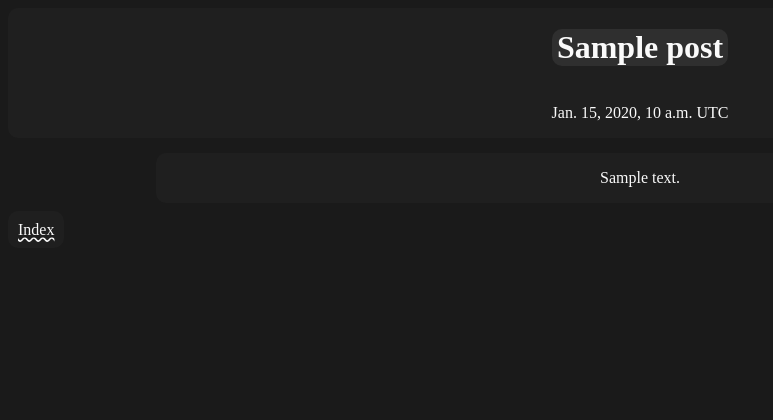
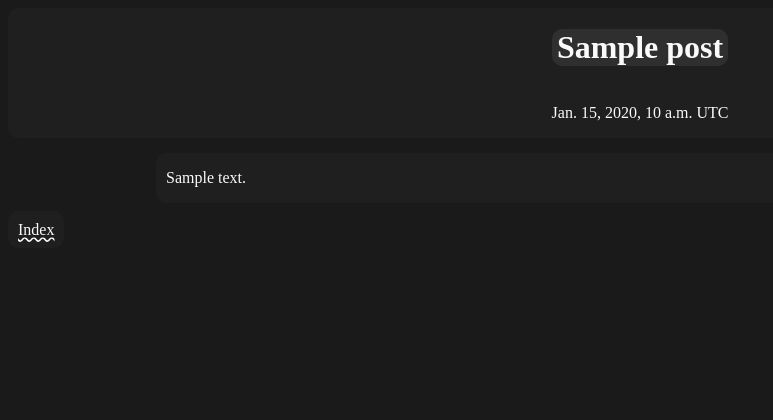
Before and after one commit to BurntRanch/BurntSite, a Django app: page /blog/post/00000000-0000-0000-0000-000000000001 in a window 1280 px wide. Shown: the top 420 px of the page, without its empty margins (0-773 px from the left). Run offline with Django 5.2, Linux system fonts and the light colour scheme; tables that the repository leaves empty hold one stand-in row (values such as "Sample post"); some web fonts are replaced.

Commit message:
align post text to the start

```diff
--- a/BurntBlog/static/style.css
+++ b/BurntBlog/static/style.css
@@ -52,6 +52,10 @@ a {
     padding-inline: 10px;
 }
 
+#post-content p {
+    text-align: start;
+}
+
 #title h1, #title p, #title a {
     display: inline;
     background-clip: border-box;
```
